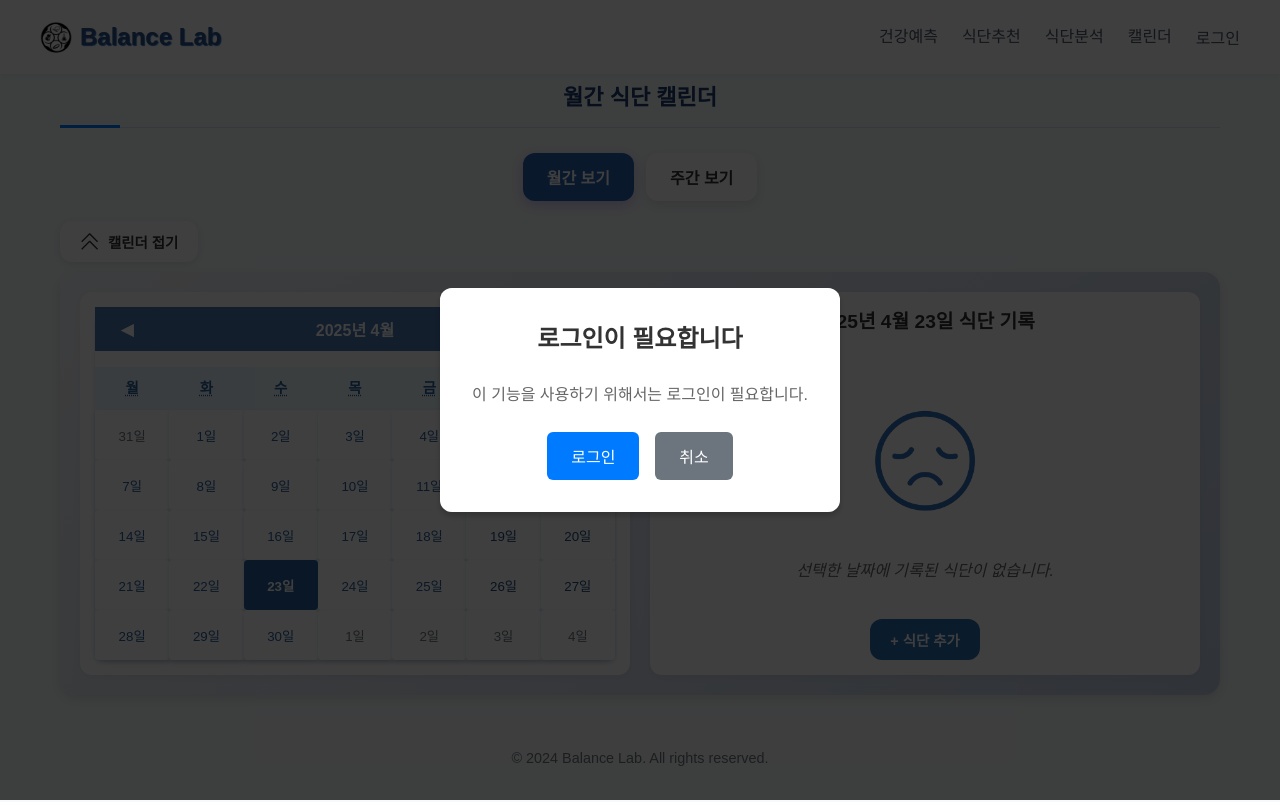
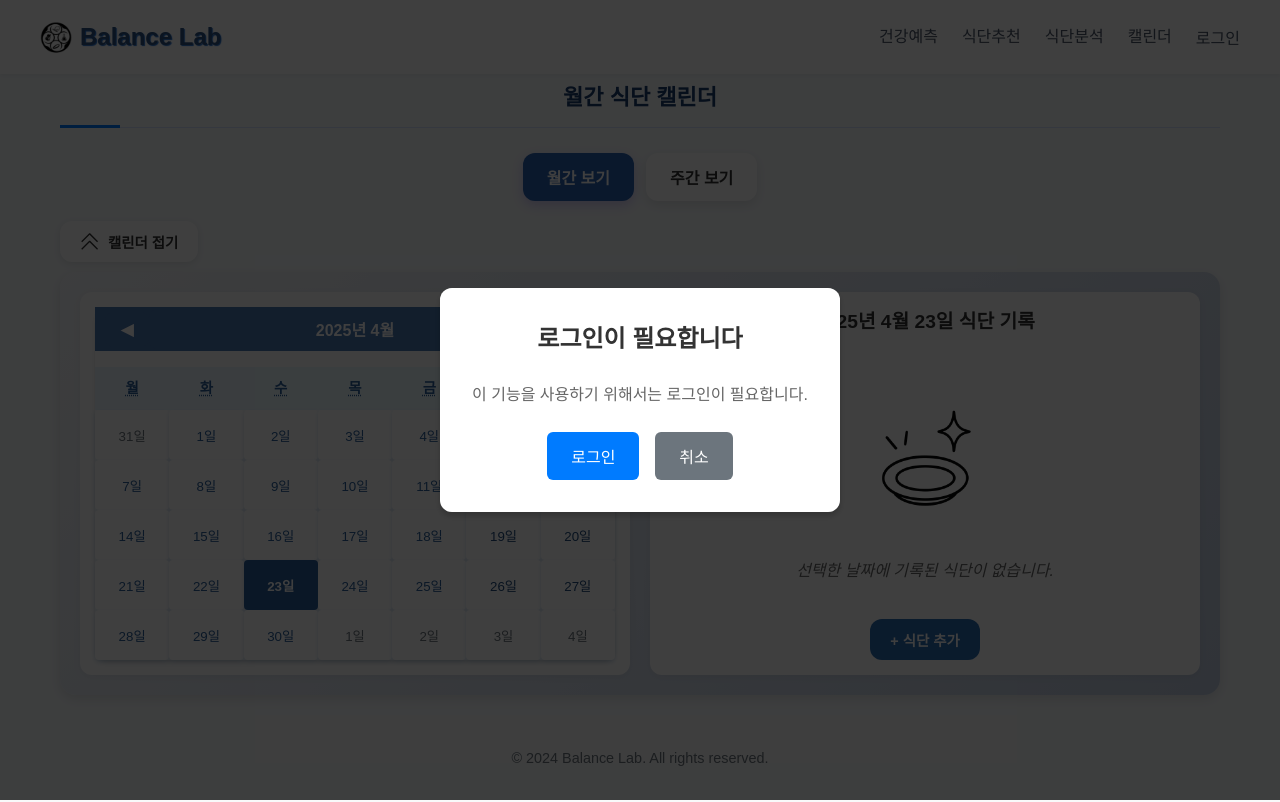
Before and after one commit to hsm9361/balancelabFE, a React (Create React App) app: page /calendar in a window 1280 px wide. Built offline with nearby package versions, Linux system fonts and the light colour scheme; a web font is replaced by a local one.

Commit message:
캘린더 이미지 수정

```diff
--- a/src/components/calendar/MealCards.jsx
+++ b/src/components/calendar/MealCards.jsx
@@ -1,7 +1,7 @@
 import React from 'react';
 import { motion, AnimatePresence } from 'framer-motion';
 import calendarStyles from 'assets/css/pages/calendar/calendarPage.module.css';
-import faceIcon from 'assets/images/faceicon.png';
+import empty from 'assets/images/empty.png';
 
 function MealCards({ date, selectedDateEvents, handleDeleteMeal, setShowModal }) {
   return (
@@ -38,7 +38,7 @@ function MealCards({ date, selectedDateEvents, handleDeleteMeal, setShowModal })
             ))
           ) : (
             <div className={calendarStyles.noEvents}>
-              <img src={faceIcon} alt="No events icon" />
+              <img src={empty} alt="No events icon" />
               <p>선택한 날짜에 기록된 식단이 없습니다.</p>
             </div>
           )}
```
Also changed, not shown: src/assets/images/empty.png (added), src/assets/images/faceicon.png (deleted).
